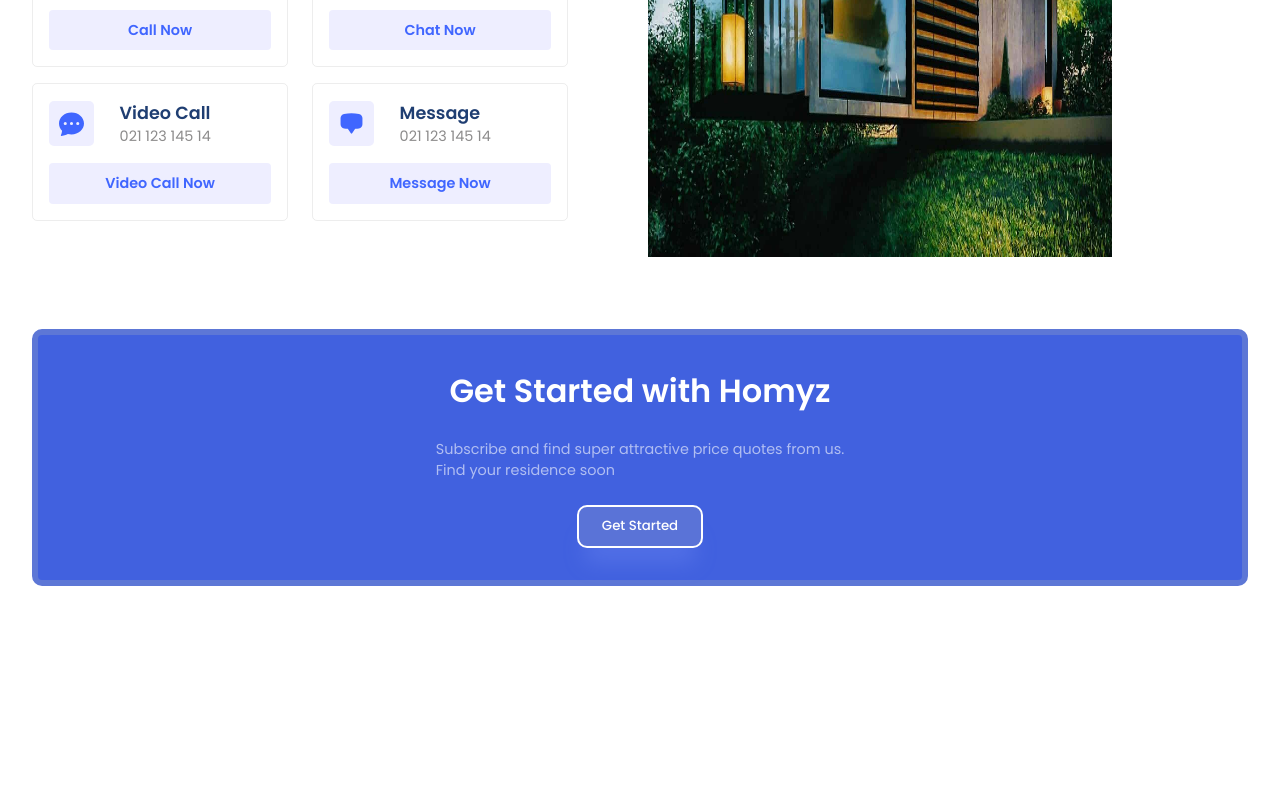
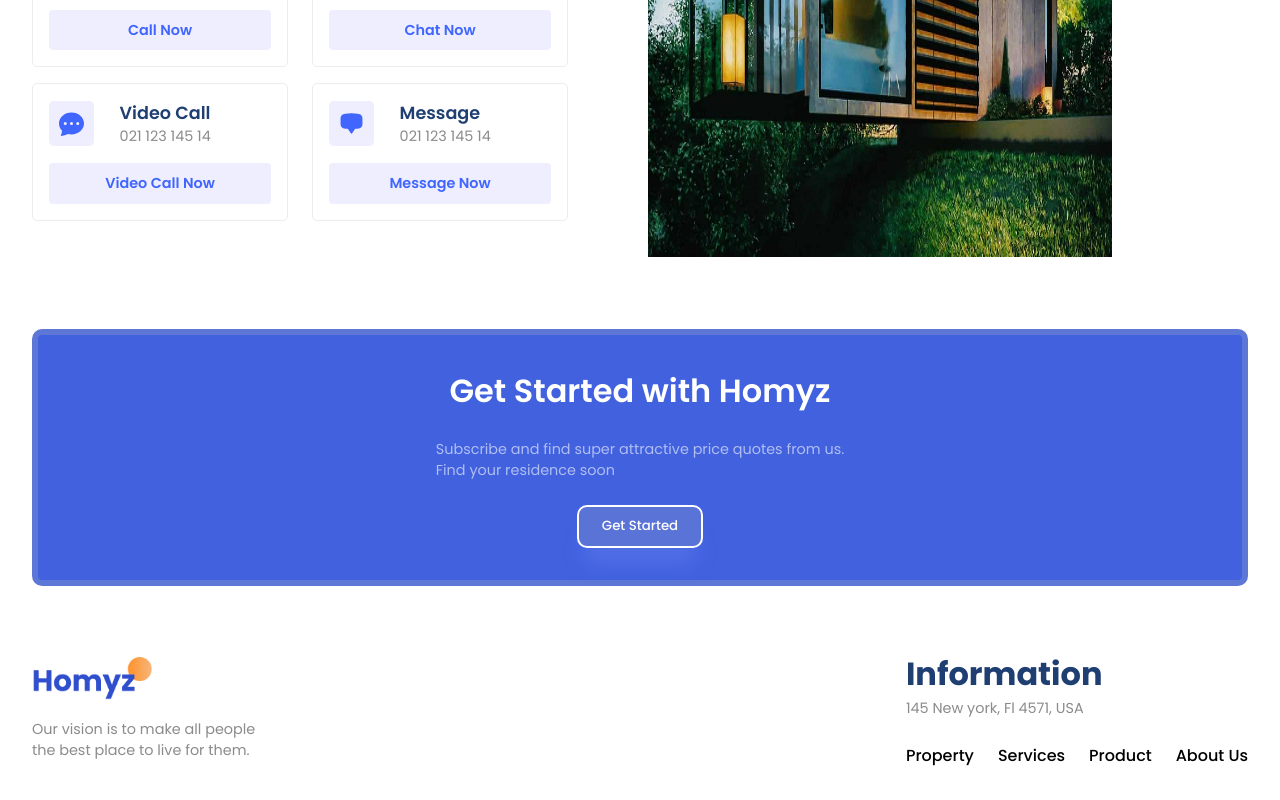
Before and after one commit to Dinesh-4/real-estate, a React (Vite) app: page / in a window 1280 px wide. Shown: the part 2404-3204 px from the top of the page. Before the commit the page ends 3022 px from the top, so only its background shows below. Built offline with nearby package versions, Linux system fonts and the light colour scheme.

Commit message:
footer section

```diff
--- a/src/App.jsx
+++ b/src/App.jsx
@@ -6,6 +6,7 @@
 import Value from "./components/Value/Value";
 import Conatact from "./components/Contact/Conatact";
 import GetStarted from "./components/GetStarted/GetStarted";
+import Footer from "./components/Footer/Footer";
 
 function App() {
   return (
@@ -20,6 +21,7 @@
       <Value />
       <Conatact />
       <GetStarted />
+      <Footer />
     </div>
   );
 }
--- /dev/null
+++ b/src/components/Footer/Footer.css
@@ -0,0 +1,13 @@
+.f-container{
+    justify-content: space-between;
+}
+
+.f-left{
+    gap: 16px;
+}
+
+.f-menu{
+    gap: 1.5rem;
+    margin-top: 1.5rem;
+    font-weight: 500;
+}
--- /dev/null
+++ b/src/components/Footer/Footer.jsx
@@ -0,0 +1,32 @@
+import React from "react";
+import "./Footer.css";
+const Footer = () => {
+  return (
+    <section className="f-wrapper">
+      <div className="paddings innerWidth flexCenter f-container">
+        {/* left side */}
+        <div className="flexColStart f-left">
+          <img src="./logo2.png" alt="" width={120} />
+          <span className="secondaryText">
+            Our vision is to make all people <br />
+            the best place to live for them.
+          </span>
+        </div>
+
+        {/* right side */}
+        <div className="flexColStart f-right">
+          <span className="primaryText">Information</span>
+          <span className="secondaryText">145 New york, Fl 4571, USA</span>
+          <div className="flexCenter f-menu">
+            <span>Property</span>
+            <span>Services</span>
+            <span>Product</span>
+            <span>About Us</span>
+          </div>
+        </div>
+      </div>
+    </section>
+  );
+};
+
+export default Footer;
```
